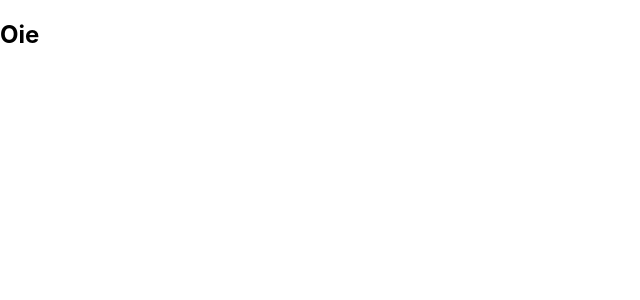
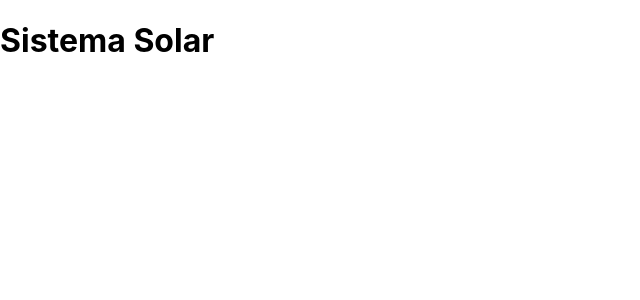
Before and after one commit to pedroalvesf/solar-system-react, a React (Create React App) app: page / in a window 1280 px wide. Shown: the top 300 px of the page, without its empty margins (0-640 px from the left). Built offline with nearby package versions, Linux system fonts and the light colour scheme.

Commit message:
Create component Header

```diff
--- a/src/App.js
+++ b/src/App.js
@@ -1,11 +1,12 @@
 import React from 'react';
 import './App.css';
+import Header from './components/Header';
 
 class App extends React.Component {
   render() {
     return (
       <div>
-      <h2>Oie</h2>
+      <Header />
       </div>
     )
   }
--- /dev/null
+++ b/src/components/Header.jsx
@@ -0,0 +1,13 @@
+import React from "react";
+
+class Header extends React.Component {
+  render() {
+    return (
+      <header>
+        <h1>Sistema Solar</h1>
+      </header>
+    )
+  }
+}
+
+export default Header;
```
